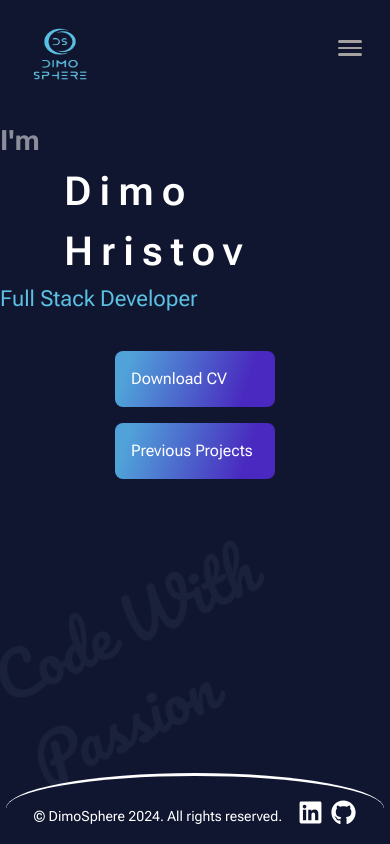
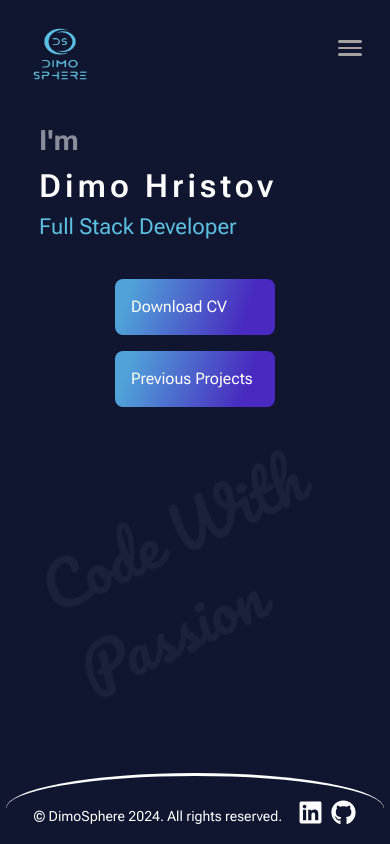
Before and after one commit to Dimo-Hristov/Personal-app, a Next.js app: page / in a window 390 px wide. Shown: the top 844 px of the page. Built offline with nearby package versions, Linux system fonts and the light colour scheme.

Commit message:
improve homepage responsivenes

```diff
--- a/src/app/page.module.scss
+++ b/src/app/page.module.scss
@@ -1,5 +1,6 @@
 .homepage {
   margin-top: 20px;
+  margin-bottom: 25rem;
 
   .text1,
   .text2,
@@ -216,27 +217,49 @@
   }
 }
 
+@media (max-width: 530px) {
+  .homepage {
+    .text4 {
+      left: 50px;
+    }
+  }
+}
+
 @media (max-width: 460px) {
+  @keyframes text {
+    0% {
+      color: var(--background-color);
+      margin-bottom: -40px;
+    }
+
+    30% {
+      letter-spacing: 10px;
+      margin-bottom: -40px;
+    }
+
+    80% {
+      letter-spacing: 6px;
+      margin-bottom: -40px;
+    }
+  }
+
   .homepage {
     .text1 {
       width: 100%;
-      margin: 0;
       font-size: 28px;
     }
     .text2 {
-      font-size: 40px;
+      letter-spacing: 4px;
+      font-size: 32px;
       width: 100%;
-      margin: 0;
-      padding: 0 64px;
     }
     .text3 {
       font-size: 22px;
       width: 100%;
-      margin: 0;
     }
     .text4 {
       right: 40px;
-      top: 560px;
+      top: 480px;
     }
 
     .links {
@@ -253,20 +276,4 @@
       }
     }
   }
-  @keyframes text {
-    0% {
-      color: var(--background-color);
-      margin-bottom: -40px;
-    }
-
-    30% {
-      letter-spacing: 25px;
-      margin-bottom: -40px;
-    }
-
-    80% {
-      letter-spacing: 8px;
-      margin-bottom: -40px;
-    }
-  }
 }
--- a/src/components/header/header.module.scss
+++ b/src/components/header/header.module.scss
@@ -1,5 +1,5 @@
 .header {
-  margin: 48px 48px 48px 0;
+  margin: 36px 48px 36px 0;
   display: flex;
   justify-content: space-between;
   align-items: center;
```
